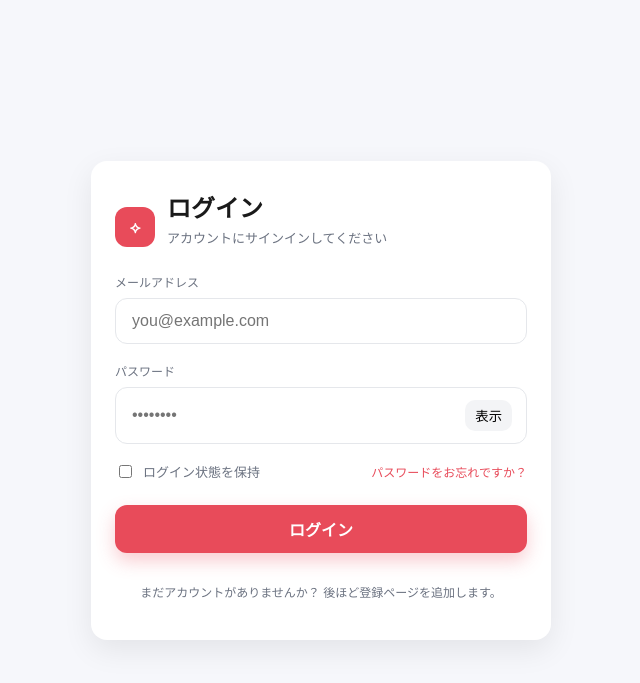
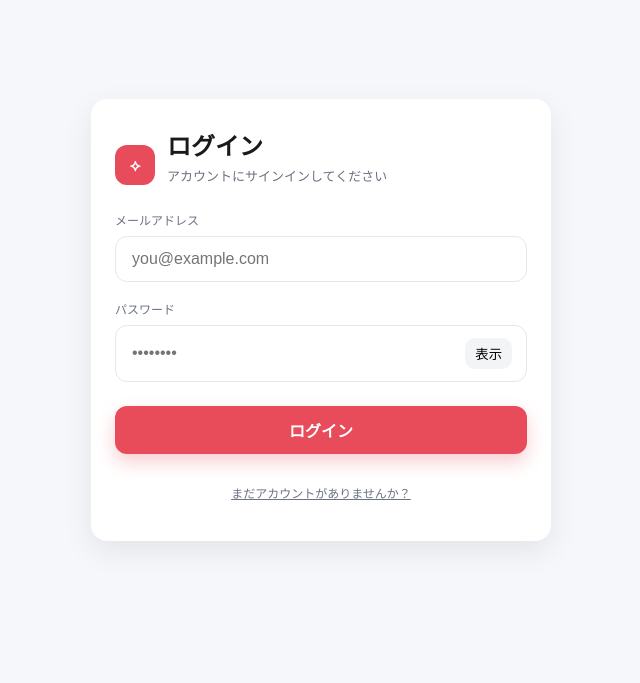
Before and after one commit to sato4-KMC/webproLedge, a Node server app: page /login/ in a window 1280 px wide. Shown: the top 683 px of the page, without its empty margins (319-959 px from the left). Run offline with Node 20, Linux system fonts and the light colour scheme.

Commit message:
change register/login

```diff
--- a/views/login.ejs
+++ b/views/login.ejs
@@ -74,16 +74,8 @@
           <div class="error" id="errPw">パスワードを入力してください（6文字以上）</div>
         </div>
 
-        <div class="row">
-          <label class="checkbox">
-            <input type="checkbox" name="remember" value="1" />
-            ログイン状態を保持
-          </label>
-          <a href="#" style="font-size:12px;color:var(--primary);text-decoration:none;">パスワードをお忘れですか？</a>
-        </div>
-
         <button class="submit" type="submit">ログイン</button>
-        <p class="note">まだアカウントがありませんか？ 後ほど登録ページを追加します。</p>
+        <a class="note" href="../register">まだアカウントがありませんか？</p>
       </form>
     </div>
   </div>
--- a/views/register.ejs
+++ b/views/register.ejs
@@ -75,7 +75,7 @@
         </div>
 
         <button class="submit" type="submit">登録する</button>
-        <p class="note">すでにアカウントをお持ちですか？ ログインページへ移動してください。</p>
+        <a class="note" href="../login">すでにアカウントをお持ちですか？</p>
         <!-- ログインページへ移動  -->
       </form>
     </div>
```
